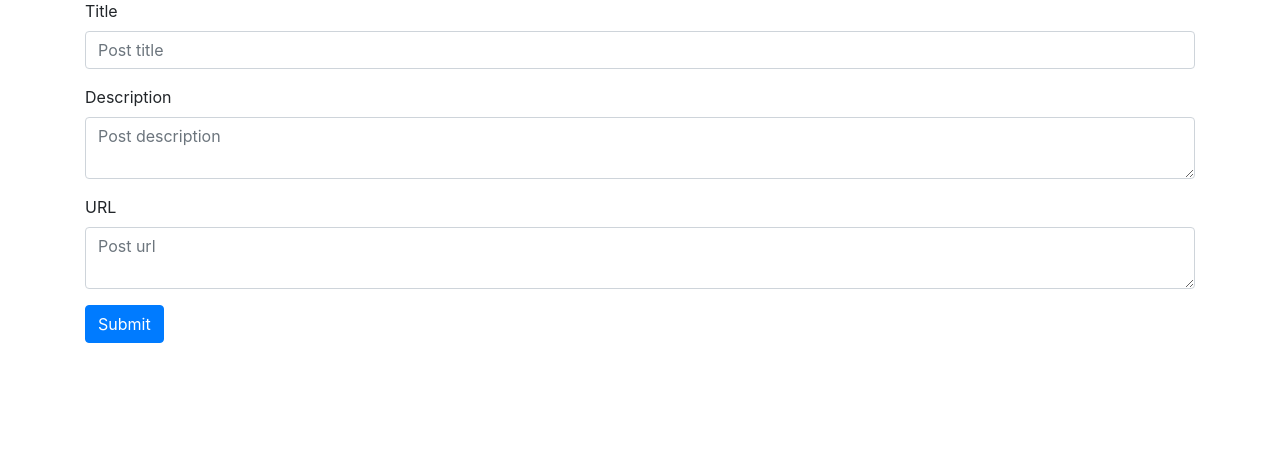
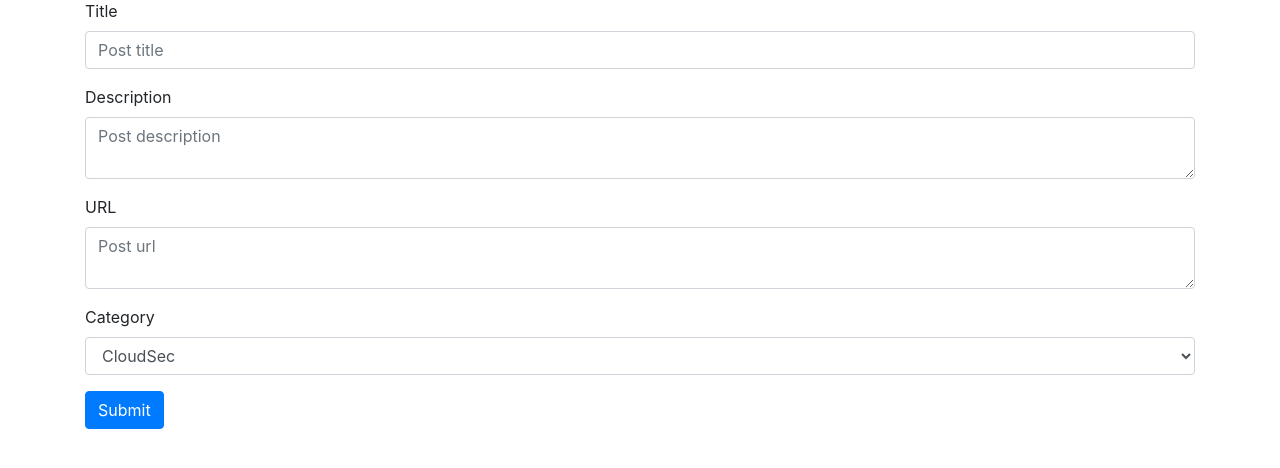
Before and after one commit to jodielauren/hack-cyber-news, a Flask app: page /create in a window 1280 px wide. Shown: the part 113-581 px from the top of the page. Run offline with Flask 2, Linux system fonts and the light colour scheme; some libraries are stand-ins or nearby versions.

Commit message:
category added

```diff
--- a/app.py
+++ b/app.py
@@ -43,13 +43,14 @@ def create():
         title = request.form['title']
         content = request.form['content']
         url = request.form['url']
+        category = request.form['category']
 
         if not title:
             flash('Title is required!')
         else:
             conn = get_db_connection()
-            conn.execute('INSERT INTO posts (title, content, url) VALUES (?, ?, ?)',
-                         (title, content, url))
+            conn.execute('INSERT INTO posts (title, content, url, category) VALUES (?, ?, ?, ?)',
+                         (title, content, url, category))
             conn.commit()
             conn.close()
             return redirect(url_for('index'))
@@ -65,14 +66,15 @@ def edit(id):
         title = request.form['title']
         content = request.form['content']
         url = request.form['url']
+        category = request.form['category']
 
         if not title:
             flash('Title is required!')
         else:
             conn = get_db_connection()
-            conn.execute('UPDATE posts SET title = ?, content = ?, url = ?'
+            conn.execute('UPDATE posts SET title = ?, content = ?, url = ?, category = ?'
                          ' WHERE id = ?',
-                         (title, content, url, id))
+                         (title, content, url, category, id))
             conn.commit()
             conn.close()
             return redirect(url_for('index'))
--- a/schema.sql
+++ b/schema.sql
@@ -5,5 +5,6 @@ CREATE TABLE posts (
     created TIMESTAMP NOT NULL DEFAULT CURRENT_TIMESTAMP,
     title TEXT NOT NULL,
     content TEXT NOT NULL,
-    url TEXT NOT NULL
+    url TEXT NOT NULL,
+    category TEXT NOT NULL
 );
--- a/templates/create.html
+++ b/templates/create.html
@@ -23,6 +23,16 @@
                   class="form-control">{{ request.form['url'] }}</textarea>
     </div>
     <div class="form-group">
+        <label for="category">Category</label>
+        <select class="form-control" name="category" value="{{ request.form['title'] }}">
+            <option value="CloudSec">CloudSec</option>
+            <option value="AppSec">AppSec</option>
+            <option value="Red Team">Red team</option>
+            <option value="Blue Team">Blue Team</option>
+            <option value="Misc">Misc</option>
+        </select>
+    </div>
+    <div class="form-group">
         <button type="submit" class="btn btn-primary">Submit</button>
     </div>
 </form>
--- a/templates/post.html
+++ b/templates/post.html
@@ -4,5 +4,6 @@
     <h2>{% block title %} {{ post['title'] }} {% endblock %}</h2>
     <span class="badge badge-primary">{{ post['created'] }}</span>
     <p>{{ post['content'] }}</p>
-    <p>{{ post['url'] }}</p>
+    <a>{{ post['url'] }}</a>
+    <p>{{ post['category'] }}</p>
 {% endblock %}
```
Also changed, not shown: init_db.py (+4 -4 lines), templates/edit.html (+12 -0 lines), database.db.
